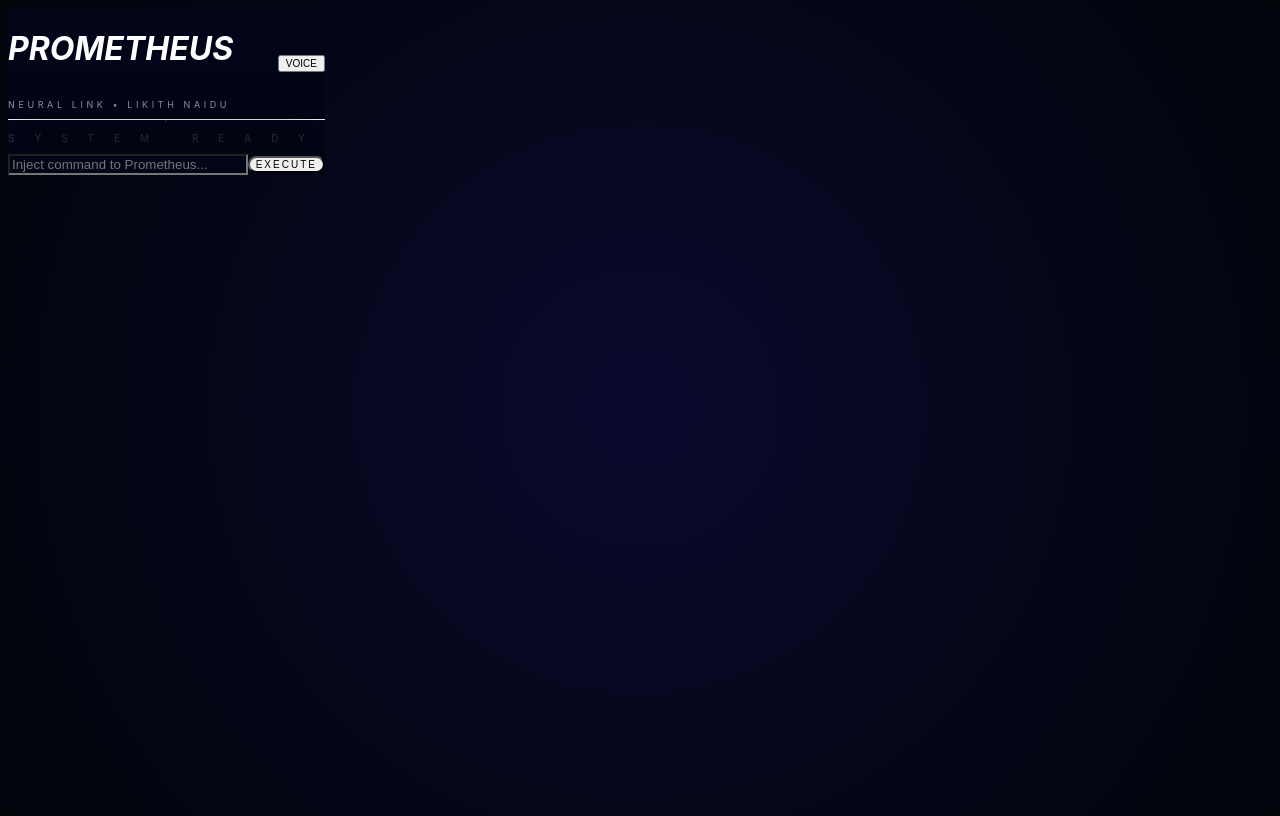
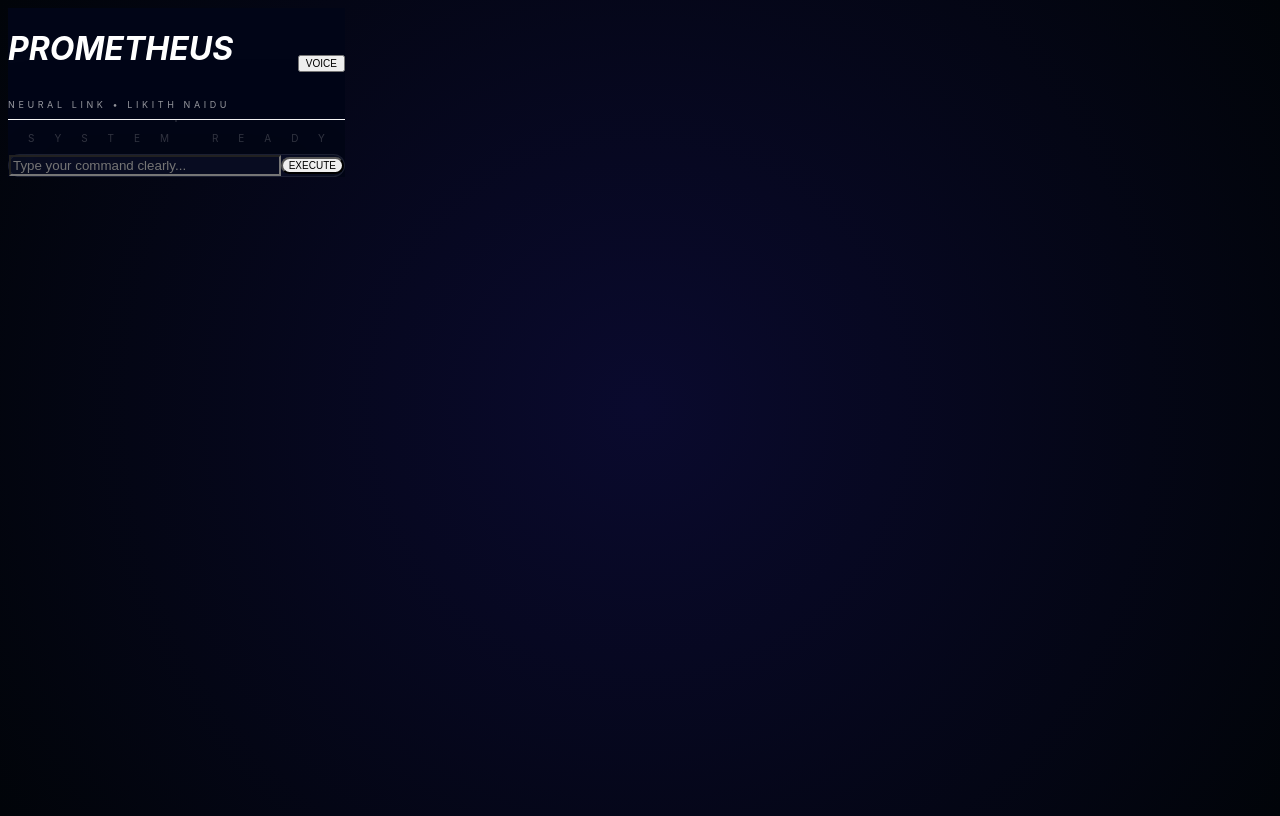
Before and after one commit to LIKITH-3012-MAC/Prometheus-UI, a Next.js app: page / in a window 1280 px wide. Built offline with nearby package versions, Linux system fonts and the light colour scheme.

Commit message:
fix: A-Z stable build with auto-scroll and visible text

```diff
--- a/src/app/page.tsx
+++ b/src/app/page.tsx
@@ -5,17 +5,28 @@ import remarkGfm from "remark-gfm";
 import { Prism as SyntaxHighlighter } from "react-syntax-highlighter";
 import { atomDark } from "react-syntax-highlighter/dist/esm/styles/prism";
 
-export default function PrometheusHardLockedUI() {
+export default function PrometheusAtoZ() {
   const [messages, setMessages] = useState<any[]>([]);
   const [input, setInput] = useState("");
   const [loading, setLoading] = useState(false);
   const [isListening, setIsListening] = useState(false);
   const scrollRef = useRef<HTMLDivElement>(null);
 
+  // 🔄 AUTO-SCROLL LOGIC (A-Z FIX)
+  const scrollToBottom = () => {
+    if (scrollRef.current) {
+      scrollRef.current.scrollTo({
+        top: scrollRef.current.scrollHeight,
+        behavior: "smooth",
+      });
+    }
+  };
+
   useEffect(() => {
-    if (scrollRef.current) scrollRef.current.scrollTop = scrollRef.current.scrollHeight;
-  }, [messages]);
+    scrollToBottom();
+  }, [messages, loading]);
 
+  // 🎙️ VOICE FEATURES (TTS & STT)
   const speak = (text: string) => {
     window.speechSynthesis.cancel();
     const u = new SpeechSynthesisUtterance(text.replace(/[#*🔹📌⚠️•]/g, ''));
@@ -57,42 +68,42 @@ export default function PrometheusHardLockedUI() {
   };
 
   return (
-    <main className="fixed inset-0 bg-[#020617] flex flex-col font-sans overflow-hidden">
-      {/* 1. Header HUD */}
-      <header className="w-full h-20 flex justify-between items-center px-6 md:px-12 z-50 bg-[#020617]/80 backdrop-blur-xl border-b border-white/5">
+    <main className="fixed inset-0 bg-[#020617] flex flex-col overflow-hidden font-sans">
+      {/* 1. FIXED HEADER */}
+      <header className="shrink-0 h-20 flex justify-between items-center px-6 md:px-12 z-50 bg-[#020617]/80 backdrop-blur-2xl border-b border-white/5">
         <div className="flex flex-col">
-          <h1 className="text-3xl font-black tracking-tighter text-gradient uppercase italic">Prometheus</h1>
-          <p className="text-[9px] tracking-[0.4em] font-bold text-cyan-400 opacity-60 uppercase">Neural Link • Likith Naidu</p>
+          <h1 className="text-2xl md:text-3xl font-black tracking-tighter text-gradient uppercase italic">Prometheus</h1>
+          <p className="text-[9px] tracking-[0.4em] font-bold text-cyan-400 opacity-60">NEURAL LINK • LIKITH NAIDU</p>
         </div>
-        <div className="flex gap-4">
-          <button onClick={startSTT} className={`glass px-5 py-2 text-[10px] font-bold tracking-widest transition-all ${isListening ? 'text-red-500 border-red-500 animate-pulse' : 'text-cyan-400 border-cyan-500/20'}`}>
+        <div className="flex gap-3">
+          <button onClick={startSTT} className={`glass px-4 py-2 text-[10px] font-bold tracking-widest transition-all ${isListening ? 'text-red-500 border-red-500 animate-pulse' : 'text-cyan-400'}`}>
             {isListening ? 'LISTENING' : 'VOICE'}
           </button>
         </div>
       </header>
 
-      {/* 2. Isolated Chat Area */}
-      <div ref={scrollRef} className="flex-1 overflow-y-auto px-4 md:px-[25%] py-10 space-y-10 scroll-smooth custom-scrollbar">
+      {/* 2. STABLE CHAT AREA (Continuous Flow) */}
+      <div ref={scrollRef} className="flex-1 overflow-y-auto px-4 md:px-[25%] py-10 space-y-8 scroll-smooth custom-scrollbar">
         {messages.length === 0 && (
           <div className="h-full flex flex-col items-center justify-center space-y-4 opacity-20">
             <div className="w-16 h-16 rounded-full border border-cyan-500/20 flex items-center justify-center animate-pulse">
-              <div className="w-2 h-2 bg-cyan-500 rounded-full glow-cyan"></div>
+              <div className="w-2 h-2 bg-cyan-500 rounded-full"></div>
             </div>
-            <p className="text-[10px] tracking-[2em] font-black text-white uppercase text-center">System Ready</p>
+            <p className="text-[10px] tracking-[2em] font-black text-white uppercase text-center pl-[2em]">System Ready</p>
           </div>
         )}
 
         {messages.map((m, i) => (
           <div key={i} className={`flex ${m.role === 'user' ? 'justify-end' : 'justify-start'} animate-in fade-in slide-in-from-bottom-5`}>
-            <div className={`p-6 rounded-[28px] max-w-[90%] shadow-2xl transition-all duration-300 ${m.role === 'user' ? 'chat-user glow-purple text-zinc-900 font-bold' : 'glass chat-ai text-zinc-100 border-white/10'}`}>
+            <div className={`p-6 rounded-[24px] max-w-[95%] shadow-2xl ${m.role === 'user' ? 'chat-user text-black font-bold' : 'billion-glass text-zinc-100 border border-white/10'}`}>
               <ReactMarkdown
                 remarkPlugins={[remarkGfm]}
-                className="prose prose-invert max-w-none text-sm md:text-base leading-relaxed"
+                className="prose prose-invert max-w-none text-base leading-relaxed"
                 components={{
                   code({ node, inline, className, children, ...props }: any) {
                     const match = /language-(\w+)/.exec(className || '');
                     return !inline && match ? (
-                      <div className="my-6 rounded-xl overflow-hidden border border-white/5 shadow-2xl">
+                      <div className="my-6 rounded-xl overflow-hidden border border-white/5">
                         <SyntaxHighlighter style={atomDark} language={match[1]} PreTag="div" {...props}>{String(children).replace(/\n$/, '')}</SyntaxHighlighter>
                       </div>
                     ) : (
@@ -106,22 +117,22 @@ export default function PrometheusHardLockedUI() {
             </div>
           </div>
         ))}
-        {loading && <div className="text-cyan-500 animate-pulse text-[10px] font-black uppercase tracking-widest px-4 italic">Processing Command...</div>}
+        {loading && <div className="text-cyan-500 animate-pulse text-[10px] font-black tracking-widest px-4 uppercase italic">Processing...</div>}
       </div>
 
-      {/* 3. 🔥 FIXED SEARCH BAR WITH VISIBLE TEXT */}
-      <footer className="w-full h-32 flex items-center justify-center px-4 md:px-12 z-50 bg-gradient-to-t from-[#020617] via-[#020617]/90 to-transparent">
-        <div className="w-full max-w-3xl glass-strong flex items-center p-2 rounded-[32px] border-white/10 shadow-[0_-20px_50px_rgba(0,0,0,0.8)] focus-within:border-cyan-500/50 transition-all duration-500">
+      {/* 3. 🔥 PERFECT CENTERED BOTTOM SEARCH BAR (Letters Visible) */}
+      <footer className="w-full h-32 flex items-center justify-center px-4 md:px-12 z-50 bg-gradient-to-t from-[#020617] via-[#020617] to-transparent">
+        <div className="w-full max-w-4xl billion-glass flex items-center p-2 rounded-[32px] border-white/10 shadow-[0_-20px_80px_rgba(0,0,0,0.8)] focus-within:ring-1 focus-within:ring-cyan-500/50 transition-all duration-500">
           <input
             value={input}
             onKeyDown={(e) => e.key === 'Enter' && handleSend()}
             onChange={(e) => setInput(e.target.value)}
-            className="flex-1 bg-transparent px-8 py-5 outline-none text-white text-lg placeholder:text-zinc-600 font-medium"
-            placeholder="Inject command to Prometheus..."
+            className="flex-1 bg-transparent px-8 py-5 outline-none text-white text-lg font-medium placeholder:text-zinc-700"
+            placeholder="Type your command clearly..."
           />
           <button
             onClick={handleSend}
-            className="bg-white text-black px-12 py-4 rounded-full font-black text-[10px] uppercase tracking-[0.2em] hover:bg-cyan-400 hover:scale-105 active:scale-95 transition-all shadow-xl"
+            className="bg-white text-black px-12 py-4 rounded-full font-black text-[10px] uppercase tracking-widest hover:bg-cyan-400 active:scale-95 transition-all shadow-2xl"
           >
             Execute
           </button>
```
